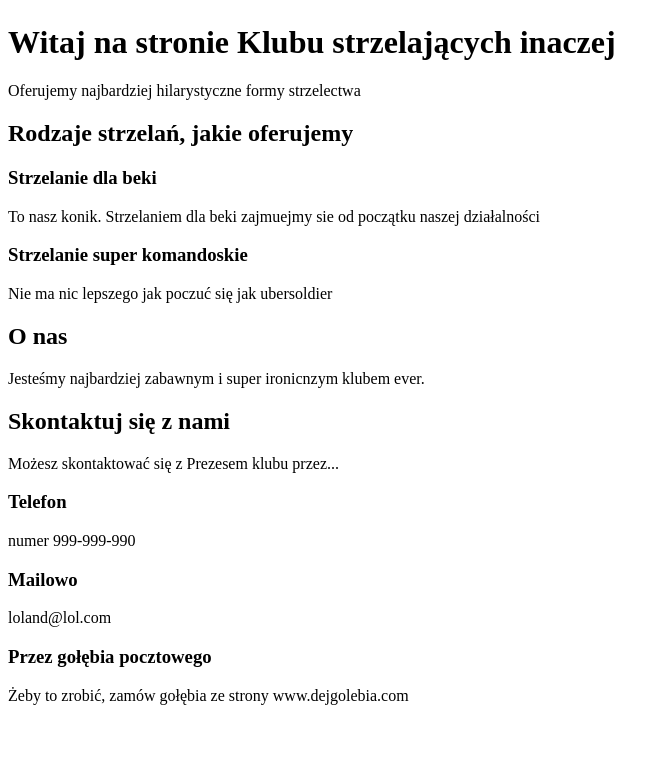
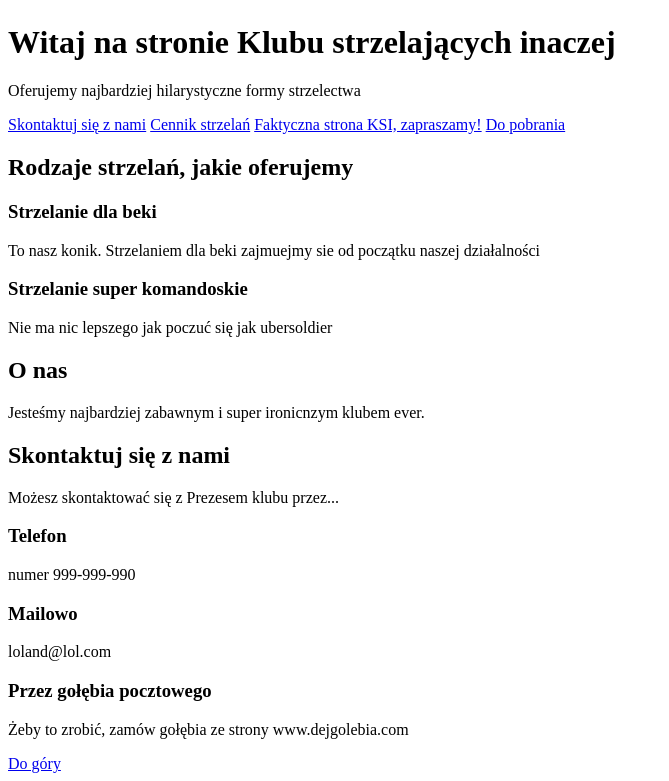
Before and after one commit to Sossna/HTML-lesson-5, a plain HTML site: page index.html in a window 1280 px wide. Shown: the part 959-1740 px from the top of the page, without its empty margins (0-669 px from the left). Before the commit the page ends 1680 px from the top, so only its background shows below. Drawn offline with Linux system fonts and the light colour scheme.

Commit message:
Function files added

```diff
--- a/index.html
+++ b/index.html
@@ -14,9 +14,15 @@
 
     <body>
 
+        <div id="top"></div>
         <img src="img/enter.jpg" width="100%" alt="Strzelnica KSI">
         <h1> Witaj na stronie Klubu strzelających inaczej</h1>
          <p>Oferujemy najbardziej hilarystyczne formy strzelectwa</p>
+
+        <a href="contact.html">Skontaktuj się z nami</a>
+        <a href="ceny/cennik-strzelań.html">Cennik strzelań</a>
+        <a href="http://www.strzelamyinaczej.pl/">Faktyczna strona KSI, zapraszamy!</a>
+        <a href="Pobierz/testowydownload.txt">Do pobrania</a>
 
         <h2>Rodzaje strzelań, jakie oferujemy</h2>
         <h3>Strzelanie dla beki</h3>
@@ -36,6 +42,8 @@
         <h3>Przez gołębia pocztowego</h3>
         <p>Żeby to zrobić, zamów gołębia ze strony www.dejgolebia.com</p>
 
+        <a href="#top">Do góry</a>
+
 
     </body>
     </html>
```
Also changed, not shown: ceny/cennik-strzelań.html (added, +20 -0 lines), Pobierz/testowydownload.txt (added), contact.html (added).
